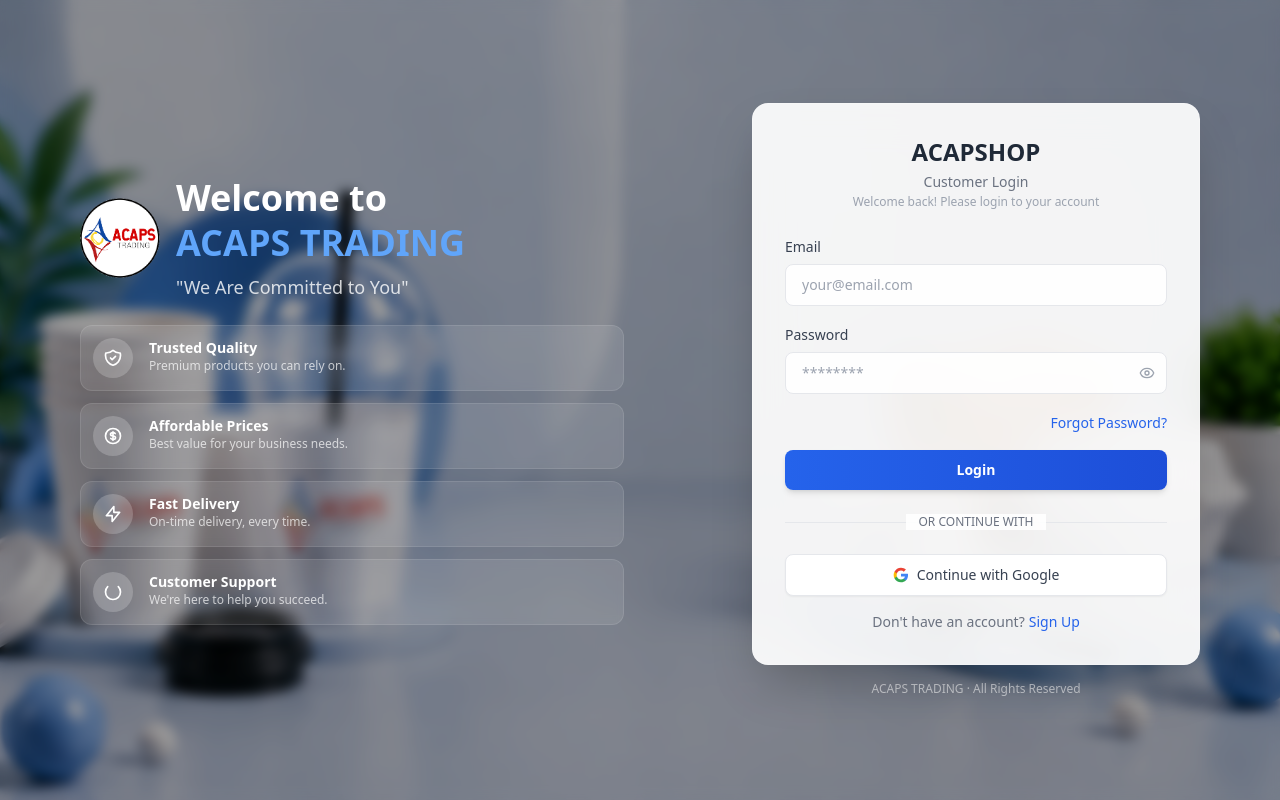
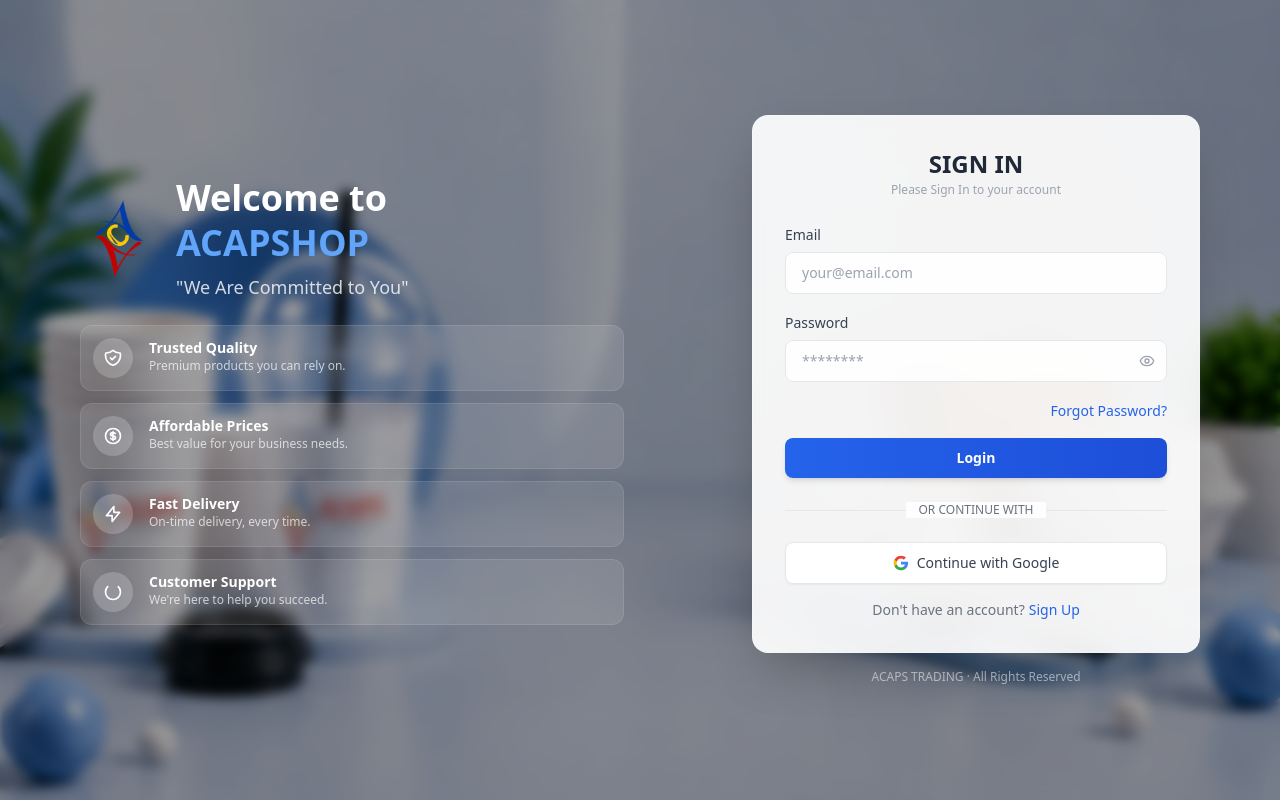
Before and after one commit to tapiajohnpaul08-dev/Capstone_ACAPSSHOP, a Vue app: page /customer/login in a window 1280 px wide. Built offline with nearby package versions, Linux system fonts and the light colour scheme.

Commit message:
feat: Update branding in LoginForm and modify login prompts

```diff
--- a/src/views/LoginForm.vue
+++ b/src/views/LoginForm.vue
@@ -26,7 +26,7 @@
           <div class="space-y-2">
             <h1 class="text-4xl font-bold leading-tight">
               Welcome to<br />
-              <span class="text-blue-400">ACAPS TRADING</span>
+              <span class="text-blue-400">ACAPSHOP</span>
             </h1>
             <p class="text-white/80 text-lg">"We Are Committed to You"</p>
           </div>
@@ -109,9 +109,8 @@
               <!-- <div class="flex items-center justify-center gap-2 mb-2">
                 <img :src="Logo" alt="ACAPS TRADING" class="h-8 w-auto object-contain" />
               </div> -->
-              <h2 class="text-2xl font-bold text-gray-800">ACAPSHOP</h2>
-              <p class="text-sm text-gray-500 mt-1">Customer Login</p>
-              <p class="text-xs text-gray-400 mt-0.5">Welcome back! Please login to your account</p>
+              <h2 class="text-2xl font-bold text-gray-800">SIGN IN</h2>
+              <p class="text-xs text-gray-400 mt-0.5">Please Sign In to your account</p>
             </div>
 
             <form @submit.prevent="handleLogin" class="space-y-4">
@@ -227,7 +226,7 @@
 import { authApi } from '@/api'
 import { Eye, EyeOff } from 'lucide-vue-next'
 import backgroundImage from '@/assets/images/LoginFormBG.png'
-import Logo from '@/assets/images/ACAPSLogo.png'
+import Logo from '@/assets/images/ACAPS_LOGO_ONLY.png'
 
 export default {
   name: 'LoginView',
```
